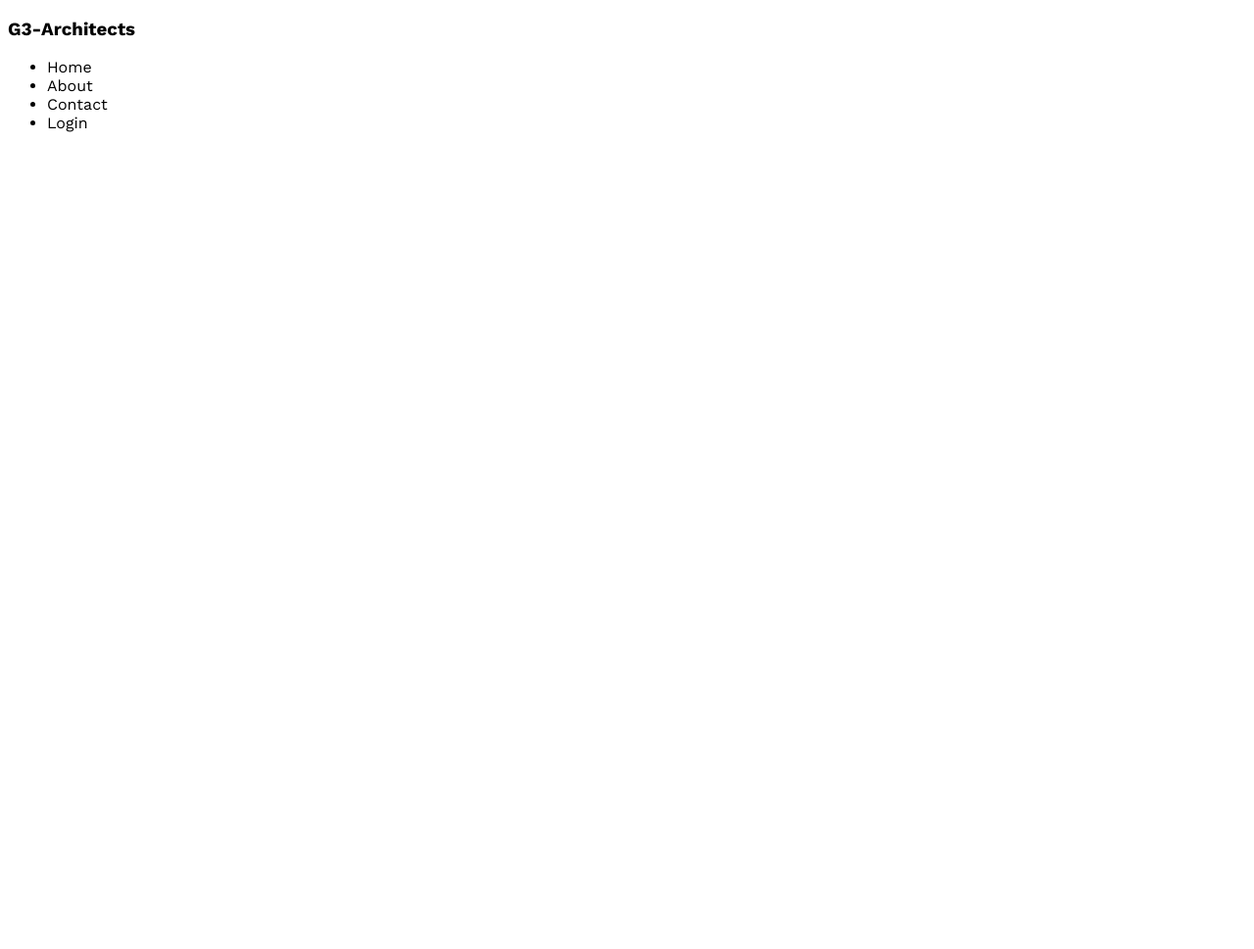
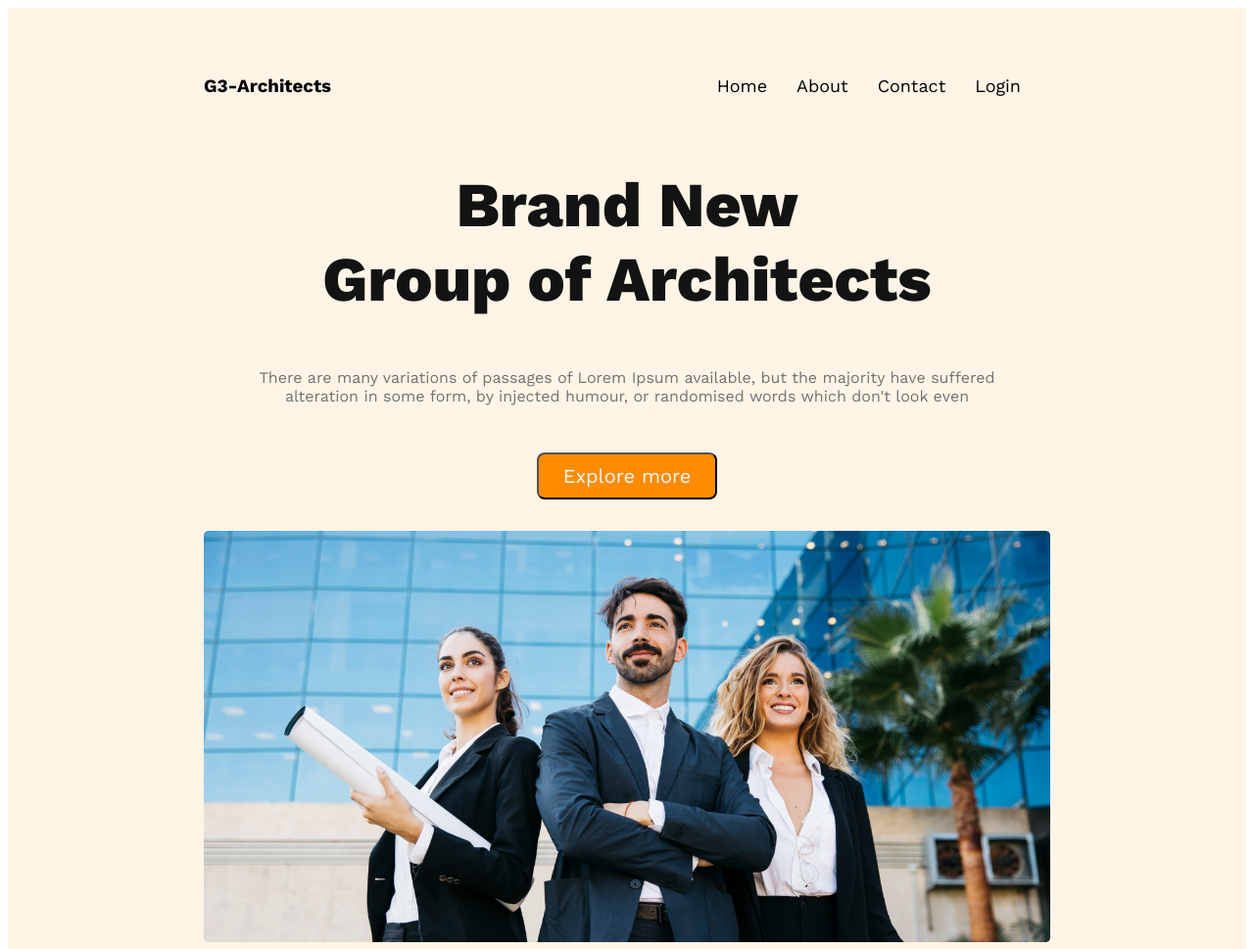
Before and after one commit to shuvo3837/Architacts-website, a plain HTML site: page index.html in a window 1280 px wide. Shown: the top 969 px of the page at 98% size. Before the commit the page ends 800 px from the top, so only its background shows below. Drawn offline with nearby package versions, Linux system fonts and the light colour scheme.

Commit message:
added banner section

```diff
--- a/index.html
+++ b/index.html
@@ -1,13 +1,15 @@
 <!DOCTYPE html>
 <html lang="en">
+
 <head>
     <meta charset="UTF-8">
     <meta name="viewport" content="width=device-width, initial-scale=1.0">
     <title>G3-ARCHITECTS</title>
     <link rel="stylesheet" href="style.css">
 </head>
+
 <body>
-    <header>
+    <header class="header">
         <nav>
             <h3 class="logo">G3-Architects</h3>
             <ul>
@@ -17,6 +19,22 @@
                 <li class="list">Login</li>
             </ul>
         </nav>
+
+        <!-- banner section -->
+        <section class="banner">
+            <div class="banner-title">
+                <h1 class="title">Brand New <br>Group of Architects </h1>
+                <p class="pera">
+                    There are many variations of passages of Lorem Ipsum available, but the majority have suffered
+                    alteration in some form, by injected humour, or randomised words which don't look even
+                </p>
+                <button class="btn">Explore more</button>
+            </div>
+            <div class="banner-img">
+                <img src="./images/banner.png" alt="">
+            </div>
+        </section>
     </header>
 </body>
+
 </html>
--- a/style.css
+++ b/style.css
@@ -6,3 +6,75 @@
     font-family: 'Open Sans', sans-serif;
     font-family: 'Work Sans', sans-serif;
 }
+
+/* header style */
+
+.header{
+    background-color: rgba(255, 144, 14, 0.10);
+    padding: 50px 200px;
+}
+nav{
+    display: flex;
+    justify-content: space-between;
+    align-items: center;
+}
+nav > ul{
+    display: flex;
+}
+.list{
+    list-style: none;
+    font-size: 18px;
+    margin-right: 30px;
+}
+
+/* banner style */
+.banner-title{
+    max-width: 800px;
+    margin: 0 auto;
+    text-align: center;
+}
+
+.title{
+    font-size: 64px;
+    font-weight: 800;
+    color: #131313;
+}
+.pera{
+    color: #727272;
+}
+.btn{
+    padding: 10px 25px;
+    background-color: darkorange;
+    font-size: 20px;
+    border-radius: 8px;
+    color: aliceblue;
+    cursor: pointer;
+    margin: 32px;
+}
+
+.banner-img{
+    width: auto;
+}
+.banner-img img{
+    width: 100%;
+}
+
+/* responsive media for small device */
+
+@media screen and (max-width: 576px) {
+    .header{
+        padding: 20px;
+    }
+    nav{
+        flex-direction: column;
+    }
+
+}
+
+/* responsive media for medium device */
+
+@media screen and (min-width: 577px) and (max-width: 992px) {
+    .header{
+        padding: 20px;
+    }
+}
```
